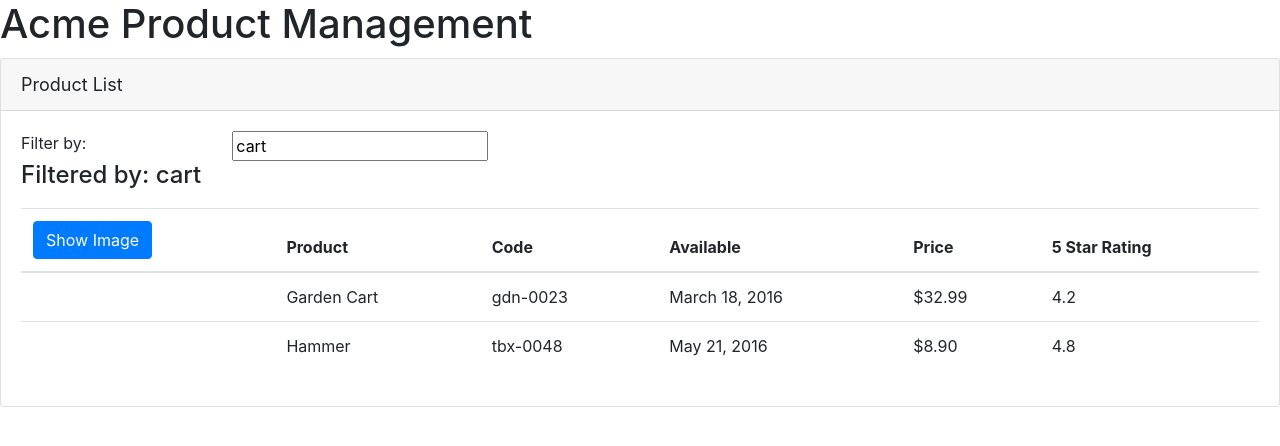
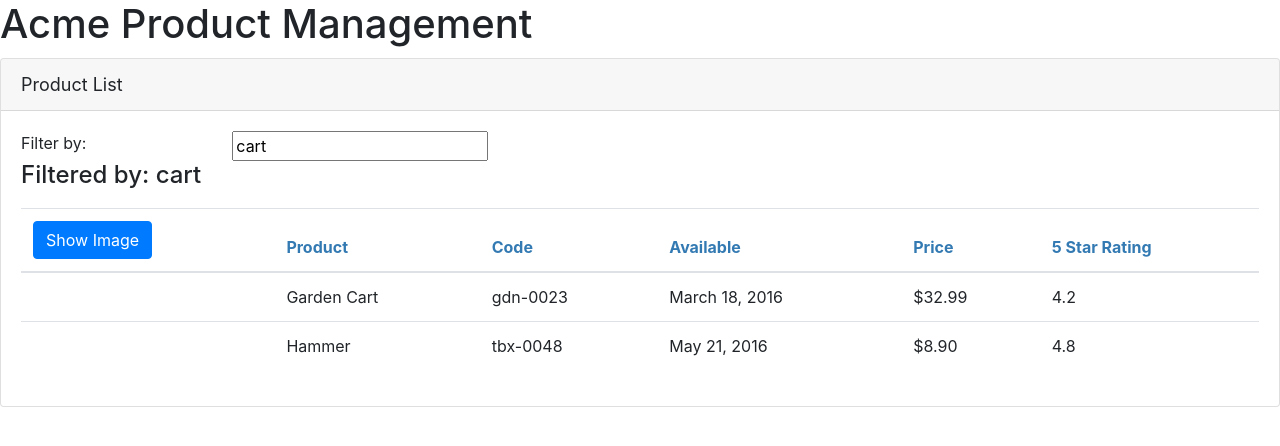
Before and after one commit to RahulKumarParihar/APM, an Angular app: page / in a window 1280 px wide. Shown: the top 446 px of the page. Built offline with nearby package versions, Linux system fonts and the light colour scheme.

Commit message:
Adding component specific styling

```diff
--- /dev/null
+++ b/src/app/products/product-list.component.css
@@ -0,0 +1,3 @@
+thead {
+    color: #337AB3;
+}
--- a/src/app/products/product-list.component.ts
+++ b/src/app/products/product-list.component.ts
@@ -3,7 +3,8 @@ import { IProduct } from './product';
 
 @Component({
     selector: 'pm-product',
-    templateUrl: './product-list.component.html'
+    templateUrl: './product-list.component.html',
+    styleUrls: ['./product-list.component.css']
 })
 
 export class ProductListComponent {
```
